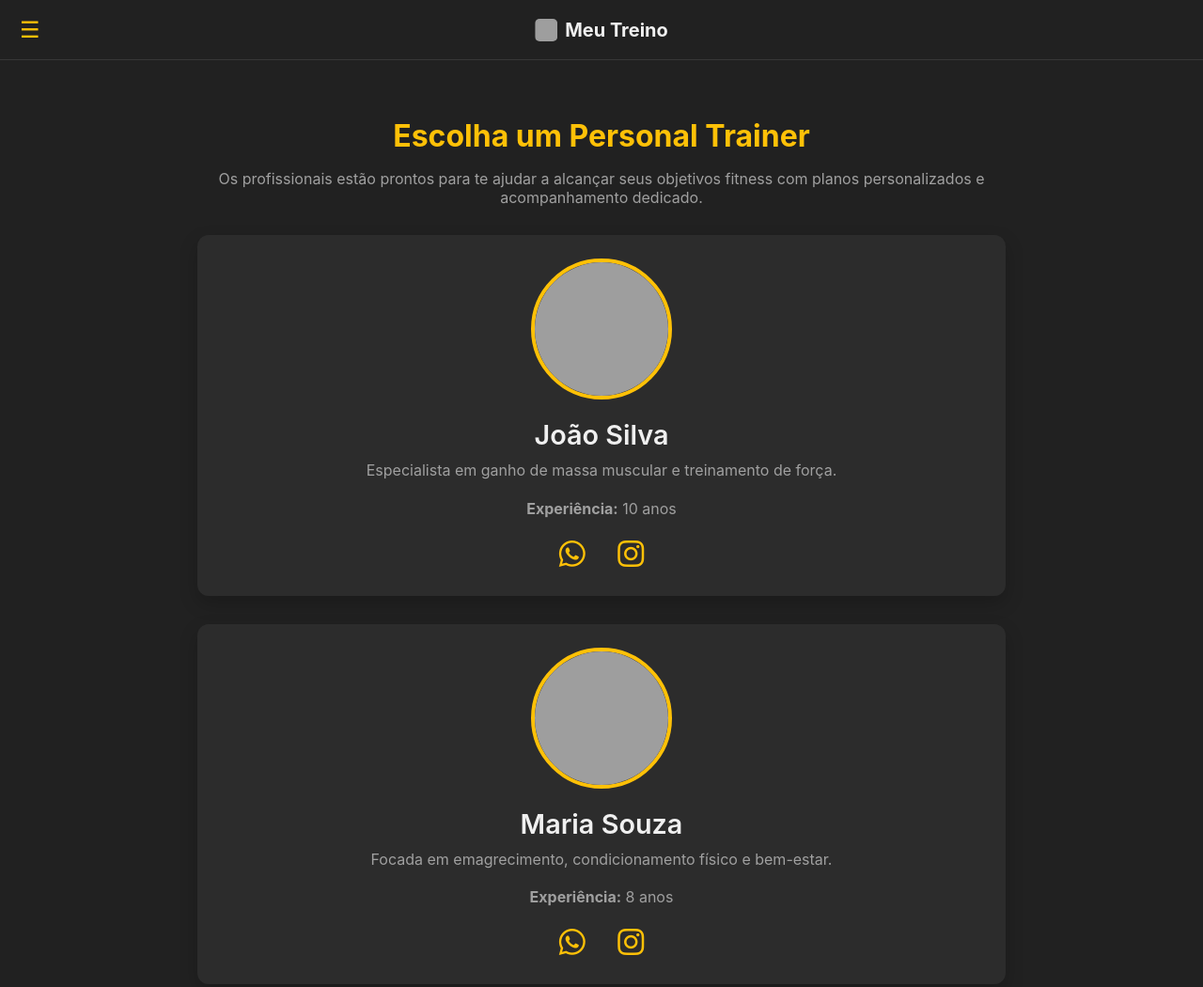
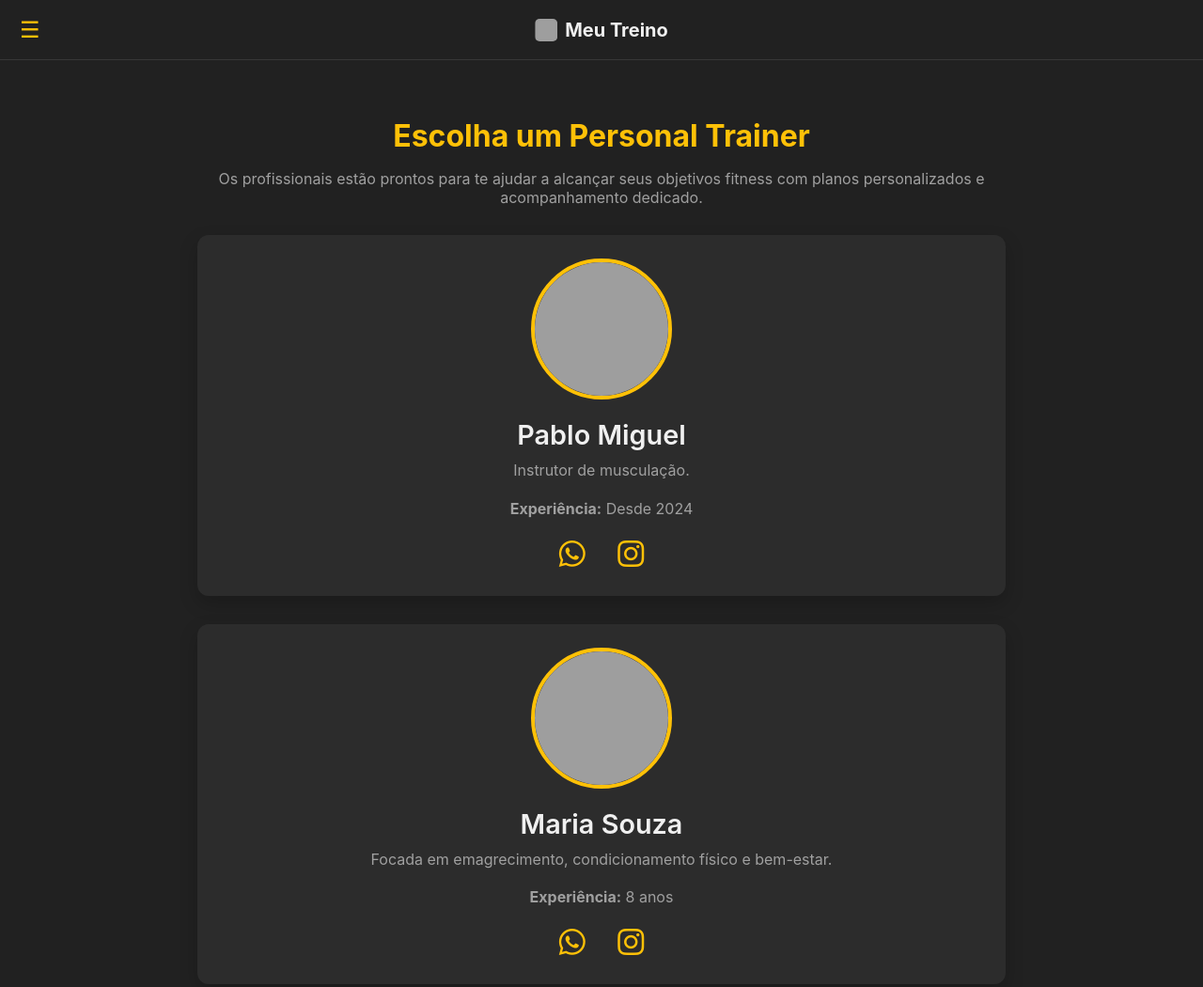
Before and after one commit to Dex6354/MeuTreinoEditando, a plain HTML site: page personal.html in a window 1280 px wide. Shown: the top 1050 px of the page at 94% size. Drawn offline with Linux system fonts and the light colour scheme; grey boxes are pictures that could not be loaded.

Commit message:
Update personal.html

```diff
--- a/personal.html
+++ b/personal.html
@@ -147,7 +147,7 @@
         <a href="sobre.html">Sobre</a>
         <div class="sponsorship-box">
             <a href="https://wa.me/+5511999999999?text=Olá%2C%20gostaria%20de%20saber%20mais%20sobre%20como%20anunciar%20meu%20perfil%20no%20app%20Meu%20Treino." target="_blank">
-                <img src="https://raw.githubusercontent.com/gymbr/meutreino/refs/heads/main/anuncie_aqui.gif" alt="Anuncie Aqui">
+                <img src="https://raw.githubusercontent.com/gymbr/meutreino/refs/heads/main/img/anuncie_aqui.gif" alt="Anuncie Aqui">
             </a>
         </div>
     </div>
@@ -171,11 +171,11 @@
 
             <div class="personal-card">
                 <img src="https://raw.githubusercontent.com/gymbr/meutreino/refs/heads/main/personal1.gif" alt="Foto do Personal Trainer João Silva">
-                <h2>João Silva</h2>
-                <p>Especialista em ganho de massa muscular e treinamento de força.</p>
-                <p><b>Experiência:</b> 10 anos</p>
+                <h2>Pablo Miguel</h2>
+                <p>Instrutor de musculação.</p>
+                <p><b>Experiência:</b> Desde 2024</p>
                 <div class="contact-links">
-                    <a href="https://wa.me/+5511999999999?text=Olá%2C%20gostaria%20de%20saber%20mais%20sobre%20como%20anunciar%20meu%20perfil%20no%20app%20Meu%20Treino." target="_blank"><i class="fab fa-whatsapp"></i></a>
+                    <a href="https://wa.me/+5511988705142?text=Olá%2C%20gostaria%20de%20saber%20mais%20sobre%20como%20anunciar%20meu%20perfil%20no%20app%20Meu%20Treino." target="_blank"><i class="fab fa-whatsapp"></i></a>
                     <a href="https://www.instagram.com/fitdance/" target="_blank"><i class="fab fa-instagram"></i></a>
                 </div>
             </div>
```
